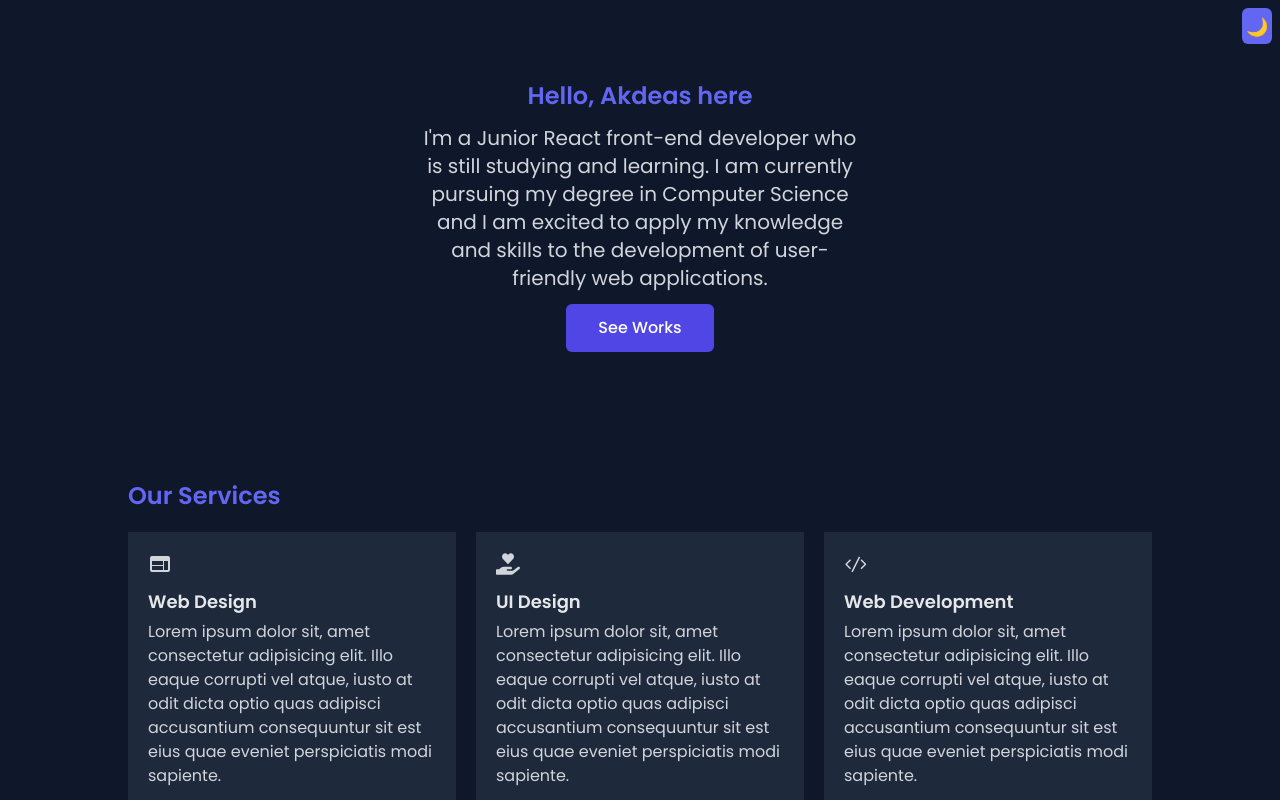
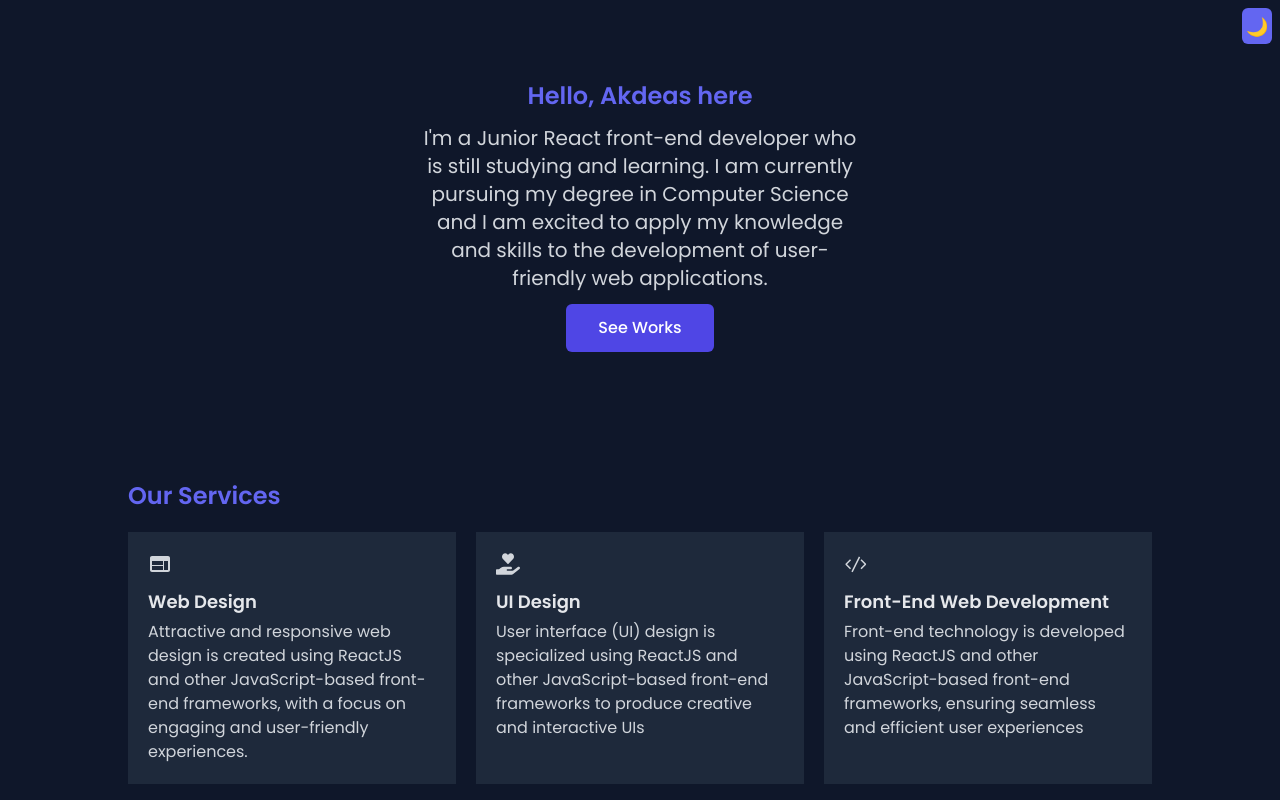
Before and after one commit to akdeaso/akdeaso.github.io, a React (Vite) app: page / in a window 1280 px wide. Shown: the top 800 px of the page. Built offline with nearby package versions, Linux system fonts and the light colour scheme.

Commit message:
update services desc

```diff
--- a/src/data/services.jsx
+++ b/src/data/services.jsx
@@ -6,19 +6,19 @@ export default [
   {
     title: "Web Design",
     description:
-      "Lorem ipsum dolor sit, amet consectetur adipisicing elit. Illo eaque corrupti vel atque, iusto at odit dicta optio quas adipisci accusantium consequuntur sit est eius quae eveniet perspiciatis modi sapiente.",
+      "Attractive and responsive web design is created using ReactJS and other JavaScript-based front-end frameworks, with a focus on engaging and user-friendly experiences.",
     icon: <MdWeb className="w-full h-full" />,
   },
   {
     title: "UI Design",
     description:
-      "Lorem ipsum dolor sit, amet consectetur adipisicing elit. Illo eaque corrupti vel atque, iusto at odit dicta optio quas adipisci accusantium consequuntur sit est eius quae eveniet perspiciatis modi sapiente.",
+      "User interface (UI) design is specialized using ReactJS and other JavaScript-based front-end frameworks to produce creative and interactive UIs",
     icon: <FaHandHoldingHeart className="w-full h-full" />,
   },
   {
-    title: "Web Development",
+    title: "Front-End Web Development",
     description:
-      "Lorem ipsum dolor sit, amet consectetur adipisicing elit. Illo eaque corrupti vel atque, iusto at odit dicta optio quas adipisci accusantium consequuntur sit est eius quae eveniet perspiciatis modi sapiente.",
+      "Front-end technology is developed using ReactJS and other JavaScript-based front-end frameworks, ensuring seamless and efficient user experiences",
     icon: <VscCode className="w-full h-full" />,
   },
 ];
```
